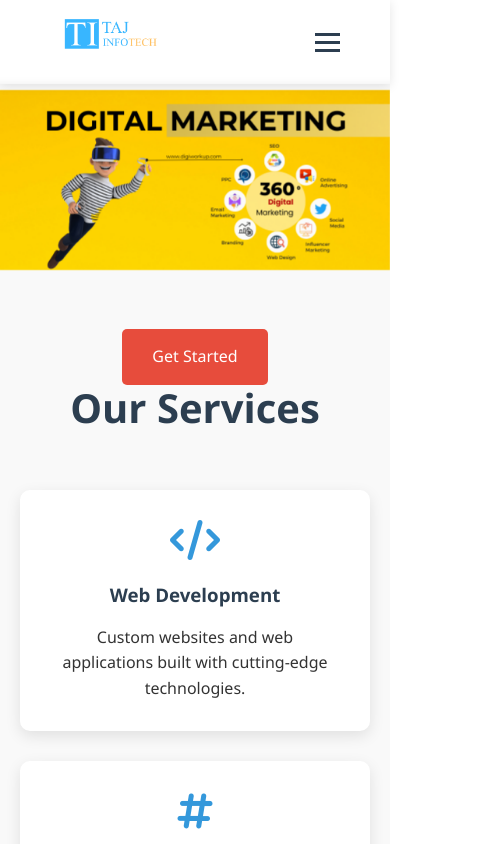
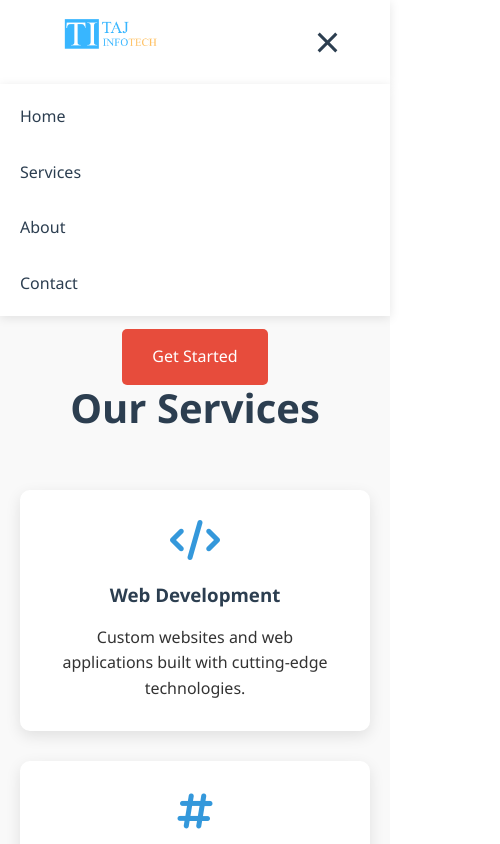
Before and after one commit to MERAJ89/taj-infotech, a plain HTML site: page index.html in a window 390 px wide. Both pictures are taken after a click on the element 327 px from the left and 42 px from the top of the page. Shown: the top 844 px of the page, 500 px wide, since content can reach past the window. Drawn offline with nearby package versions, Linux system fonts and the light colour scheme.

Commit message:
changing

```diff
--- a/script.js
+++ b/script.js
@@ -5,27 +5,68 @@ AOS.init({
     offset: 100
 });
 
-// Navigation functionality
-const hamburger = document.querySelector('.hamburger');
-const navLinks = document.querySelector('.nav-links');
+// Navigation functionality (class-based toggle for mobile)
 let isMenuOpen = false;
 
-hamburger.addEventListener('click', () => {
-    isMenuOpen = !isMenuOpen;
-    if (isMenuOpen) {
-        navLinks.style.display = 'flex';
-        navLinks.style.flexDirection = 'column';
-        navLinks.style.position = 'absolute';
-        navLinks.style.top = '100%';
-        navLinks.style.left = '0';
-        navLinks.style.right = '0';
-        navLinks.style.background = 'white';
-        navLinks.style.padding = '20px';
-        navLinks.style.boxShadow = '0 2px 10px rgba(0,0,0,0.1)';
-    } else {
-        navLinks.style.display = 'none';
+// Global functions for opening/closing mobile menu
+function openMenu() {
+    const hamburger = document.querySelector('.hamburger');
+    const navLinks = document.querySelector('.nav-links');
+    if (!hamburger || !navLinks) return;
+    navLinks.classList.add('open');
+    hamburger.classList.add('active');
+    isMenuOpen = true;
+    document.body.style.overflow = 'hidden';
+}
+
+function closeMenu() {
+    const hamburger = document.querySelector('.hamburger');
+    const navLinks = document.querySelector('.nav-links');
+    if (!hamburger || !navLinks) return;
+    navLinks.classList.remove('open');
+    hamburger.classList.remove('active');
+    isMenuOpen = false;
+    document.body.style.overflow = '';
+}
+
+function initMobileNav() {
+    const hamburger = document.querySelector('.hamburger');
+    const navLinks = document.querySelector('.nav-links');
+
+    if (!hamburger || !navLinks) {
+        // Retry when DOM is ready if elements aren't present yet
+        document.addEventListener('DOMContentLoaded', initMobileNav);
+        return;
     }
-});
+
+    hamburger.addEventListener('click', () => {
+        if (isMenuOpen) closeMenu(); else openMenu();
+    });
+
+    // Ensure mobile menu is closed when switching to desktop
+    window.addEventListener('resize', () => {
+        if (window.innerWidth > 768) {
+            closeMenu();
+            navLinks.style.display = '';
+        }
+    });
+
+    // Close menu when clicking outside of nav (mobile)
+    document.addEventListener('click', (e) => {
+        const nav = document.querySelector('nav');
+        if (!isMenuOpen) return;
+        if (!nav.contains(e.target)) {
+            closeMenu();
+        }
+    });
+
+    // Close menu with Escape key
+    document.addEventListener('keydown', (e) => {
+        if (e.key === 'Escape' && isMenuOpen) closeMenu();
+    });
+}
+
+initMobileNav();
 
 // Smooth scroll for navigation links
 document.querySelectorAll('a[href^="#"]').forEach(anchor => {
@@ -36,10 +77,7 @@ document.querySelectorAll('a[href^="#"]').forEach(anchor => {
         });
 
         // Close mobile menu when a nav link is clicked
-        if (isMenuOpen) {
-            isMenuOpen = false;
-            navLinks.style.display = 'none';
-        }
+        if (isMenuOpen) closeMenu();
     });
 });
 
@@ -118,12 +156,22 @@ if (statsSection) {
 // Add resize listener for responsive navigation
 window.addEventListener('resize', () => {
     if (window.innerWidth > 768) {
-        navLinks.style.display = 'flex';
-        navLinks.style.flexDirection = 'row';
-        navLinks.style.position = 'static';
-        navLinks.style.padding = '0';
-        navLinks.style.boxShadow = 'none';
-    } else if (!isMenuOpen) {
-        navLinks.style.display = 'none';
+        // Ensure mobile menu is closed when switching to desktop
+        closeMenu();
+        navLinks.style.display = '';
     }
 });
+
+// Close menu when clicking outside of nav (mobile)
+document.addEventListener('click', (e) => {
+    const nav = document.querySelector('nav');
+    if (!isMenuOpen) return;
+    if (!nav.contains(e.target)) {
+        closeMenu();
+    }
+});
+
+// Close menu with Escape key
+document.addEventListener('keydown', (e) => {
+    if (e.key === 'Escape' && isMenuOpen) closeMenu();
+});
--- a/style.css
+++ b/style.css
@@ -324,8 +324,8 @@ footer {
 
     .nav-links {
         display: none;
-        width: calc(100% + 30px);
-        margin-left: -15px;
+        width: 100%;
+        margin-left: 0;
     }
 
     .hamburger {
@@ -344,6 +344,33 @@ footer {
 
     .hero-content img {
         width: 100%;
+    }
+
+    /* Mobile menu open state */
+    .nav-links.open {
+        display: flex;
+        flex-direction: column;
+        position: fixed;
+        top: 84px;
+        left: 0;
+        right: 0;
+        background: white;
+        padding: 20px;
+        box-shadow: 0 2px 10px rgba(0,0,0,0.1);
+        z-index: 1100;
+        max-height: calc(100vh - 84px);
+        overflow-y: auto;
+
+    }
+
+    .hamburger.active span:nth-child(1) {
+        transform: translateY(8px) rotate(45deg);
+    }
+    .hamburger.active span:nth-child(2) {
+        opacity: 0;
+    }
+    .hamburger.active span:nth-child(3) {
+        transform: translateY(-8px) rotate(-45deg);
     }
 
     .about,
```
